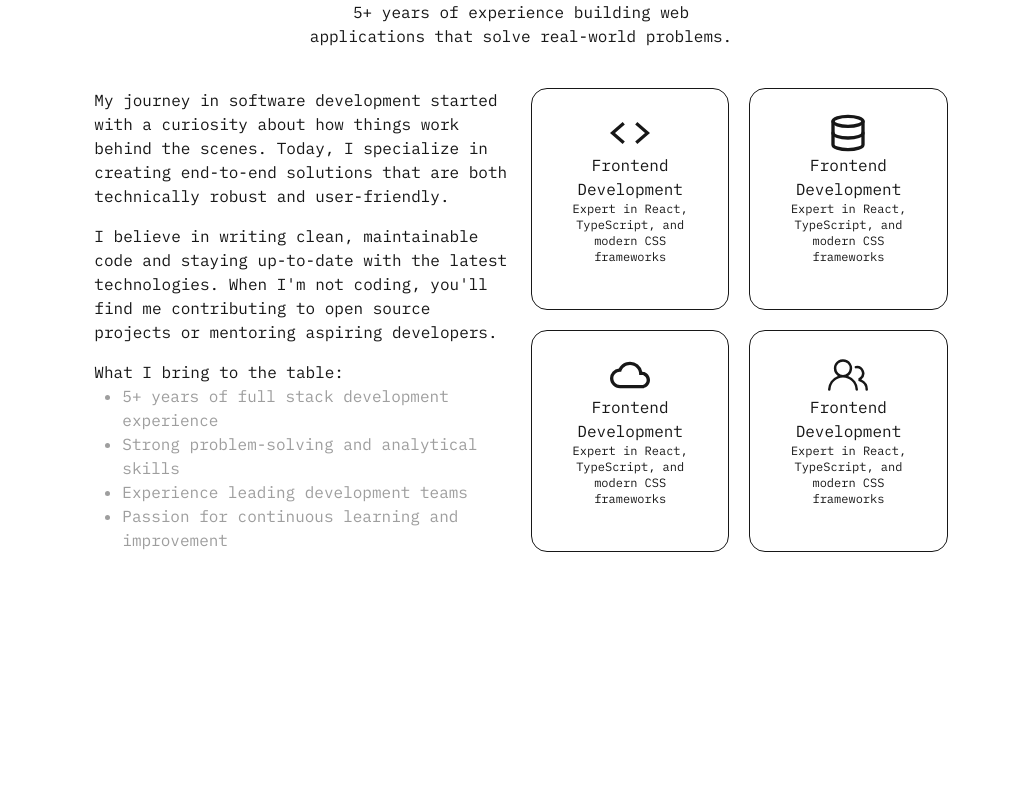
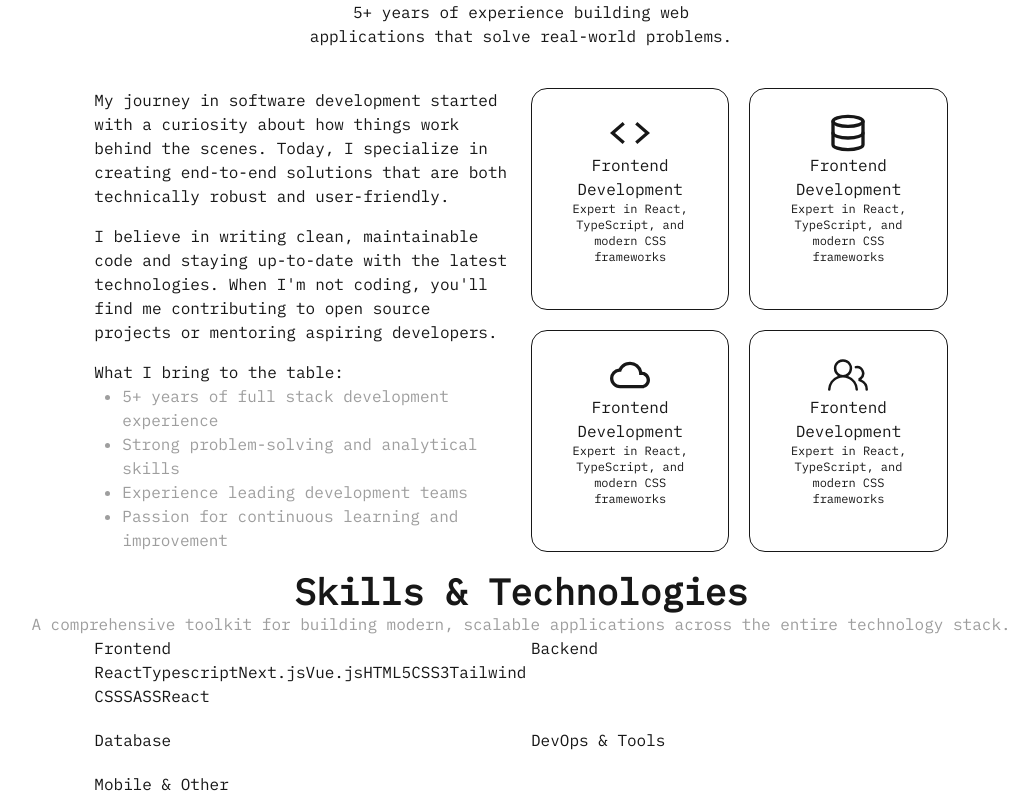
Before and after one commit to srodrigo23/portfolio.dev, a Next.js app: page / in a window 1280 px wide. Shown: the part 550-1346 px from the top of the page, without its empty margins (119-1150 px from the left). Before the commit the page ends 1122 px from the top, so only its background shows below. Built offline with nearby package versions, Linux system fonts and the light colour scheme.

Commit message:
added more code without sense

```diff
--- a/app/components/FirstContent.tsx
+++ b/app/components/FirstContent.tsx
@@ -1,15 +1,38 @@
 
+'use client'
+
+import { useEffect, useState} from 'react';
 import { LuLinkedin, LuGithub, LuMail } from 'react-icons/lu';
 
+const FirstContent = () => {
 
-const FirstContent = () => {
+  const text = 'FullStack Developer';
+  const delay = 500;
+
+  const [screenText, setScreenText] = useState<String>('');
+  const [index, setIndex] = useState(0)
+
+  useEffect(()=>{
+    if(index<text.length){
+      const timeout = setTimeout(() => {
+
+
+
+      }, delay);
+
+    }
+
+
+  }, [screenText, index])
+
   return (
     <main className=''>
       <div className='flex flex-col flex-1 justify-center items-center gap-5'>
         <span className='text-3xl text-white bg-black p-5 rounded-full w-fit'>
           SR
         </span>
-        <div className='text-4xl font-bold w-fit'>FullStack Developer</div>
+
+        <div className='text-4xl font-bold w-fit'>{text}</div>
 
         <div className='w-1/2 lg:w-1/4 text-[#9E9E9E] text-center'>
           I build modern web applications with React, Node.js, and cloud
@@ -34,6 +57,7 @@ const FirstContent = () => {
             hover:scale-110 hover:bg-[#E6E3E3]
             active:scale-150 cursor-pointer'
           >
+
             <LuGithub />
           </button>
           <button
--- /dev/null
+++ b/app/components/skills.tsx
@@ -0,0 +1,41 @@
+export default function Skills(){
+  return (
+    <>
+      <section className='container mx-auto flex flex-col items-center'>
+        <div className='text-4xl font-bold'>Skills & Technologies</div>
+        <div className='text-center text-[#9E9E9E]'>
+          A comprehensive toolkit for building modern, scalable applications
+          across the entire technology stack.
+        </div>
+        <div className='w-2/3 grid lg:grid-cols-2 gap-5 md:grid-cols-2'>
+          <div>
+            <div>Frontend</div>
+            <div className=''>
+              <span>React</span>
+              <span>Typescript</span>
+              <span>Next.js</span>
+              <span>Vue.js</span>
+              <span>HTML5</span>
+              <span>CSS3</span>
+              <span>Tailwind CSS</span>
+              <span>SASS</span>
+              <span>React</span>
+            </div>
+          </div>
+          <div>
+            <div>Backend</div>
+          </div>
+          <div>
+            <div>Database</div>
+          </div>
+          <div>
+            <div>DevOps & Tools</div>
+          </div>
+          <div>
+            <div>Mobile & Other</div>
+          </div>
+        </div>
+      </section>
+    </>
+  );
+}
--- a/app/page.tsx
+++ b/app/page.tsx
@@ -2,6 +2,7 @@ import Image from "next/image";
 import MyNavbar from "./components/MyNavBar";
 import FirstContent from "./components/FirstContent";
 import About from "./components/About";
+import Skills from "./components/skills";
 
 
 export default function Home() {
@@ -11,6 +12,7 @@ export default function Home() {
       <MyNavbar/>
       <FirstContent/>
       <About/>
+      <Skills/>
 
     </>
     // <div className="flex min-h-screen items-center justify-center bg-zinc-50 font-sans dark:bg-black">
```
